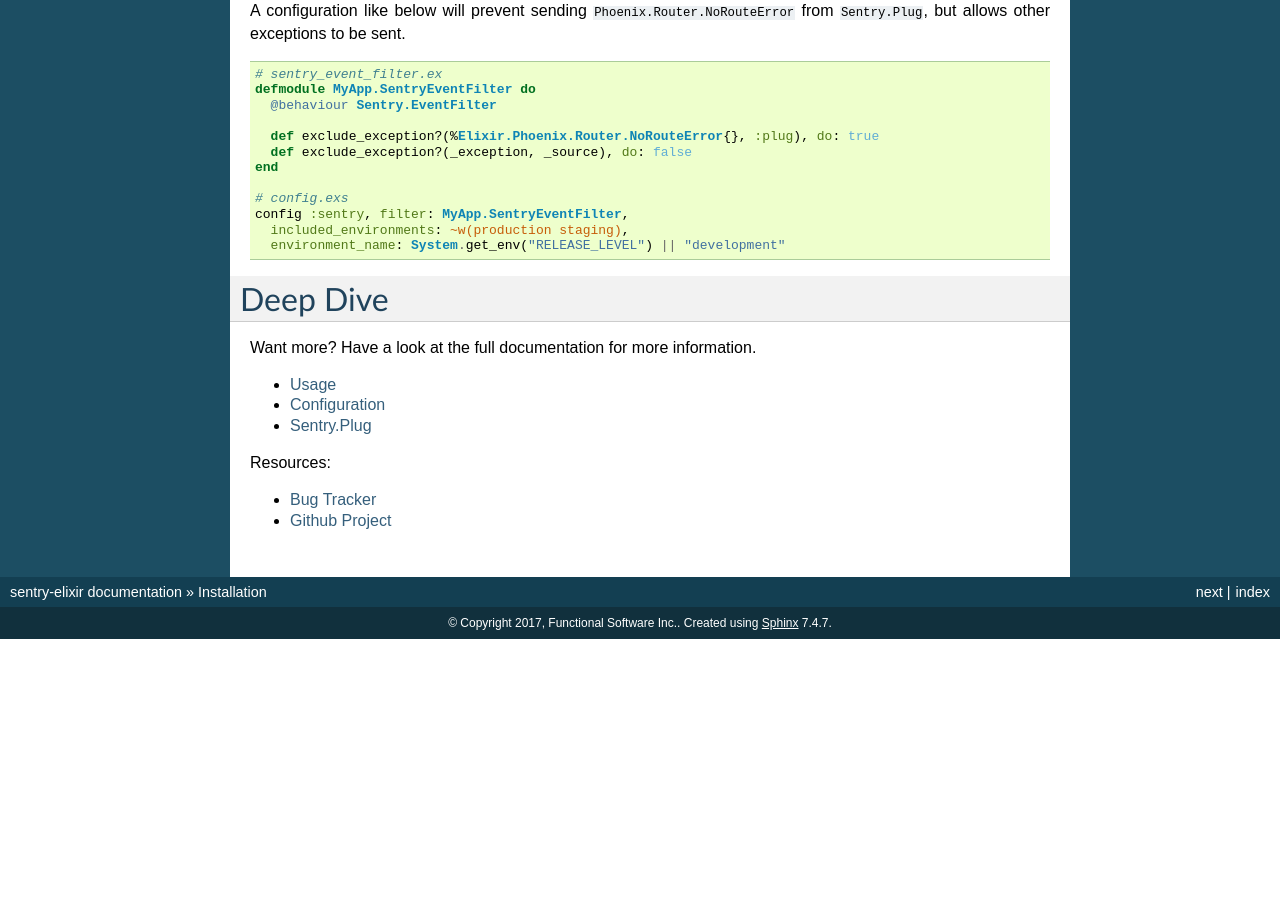
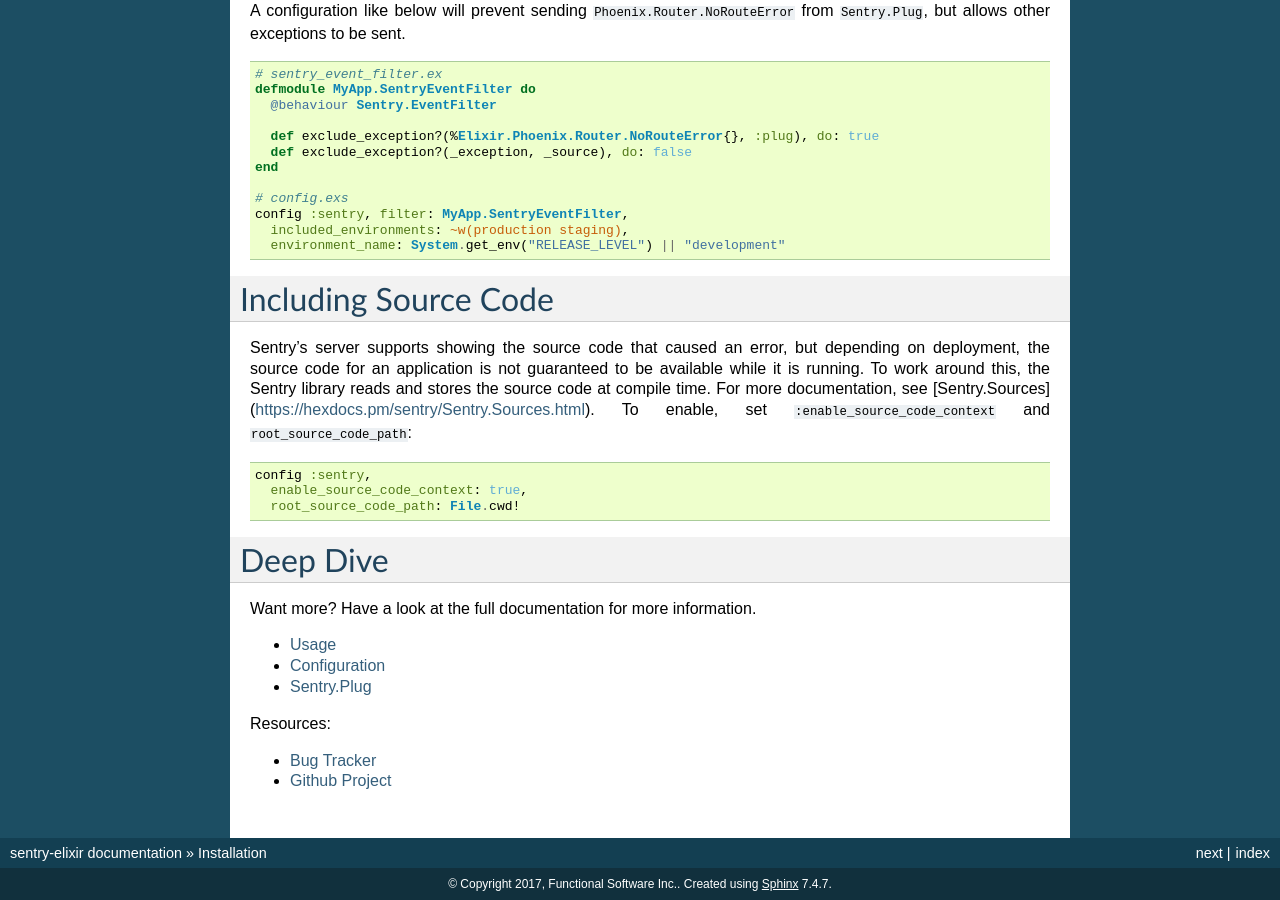
Before and after one commit to getsentry/sentry-elixir, a Sphinx documentation site: the page built from docs/index.rst, in a window 1280 px wide and 900 px high, scrolled down 1971 px. Built offline with Sphinx 7.4.7, drawn with Linux system fonts in a browser that asks for light colours; the version number could not be read and is left out; before the commit the page ends 2610 px from its top, so only the background shows below that; some of the changed text lies outside the part shown.

Commit message:
more docs

```diff
--- a/docs/index.rst
+++ b/docs/index.rst
@@ -138,6 +138,17 @@ allows other exceptions to be sent.
     included_environments: ~w(production staging),
     environment_name: System.get_env("RELEASE_LEVEL") || "development"
 
+Including Source Code
+----------------
+
+Sentry's server supports showing the source code that caused an error, but depending on deployment, the source code for an application is not guaranteed to be available while it is running.  To work around this, the Sentry library reads and stores the source code at compile time.  For more documentation, see [Sentry.Sources](https://hexdocs.pm/sentry/Sentry.Sources.html).  To enable, set ``:enable_source_code_context`` and ``root_source_code_path``:
+
+.. code-block:: elixir
+
+  config :sentry,
+    enable_source_code_context: true,
+    root_source_code_path: File.cwd!
+
 Deep Dive
 ---------
 
```
Also changed, not shown: docs/config.rst (+12 -0 lines).
